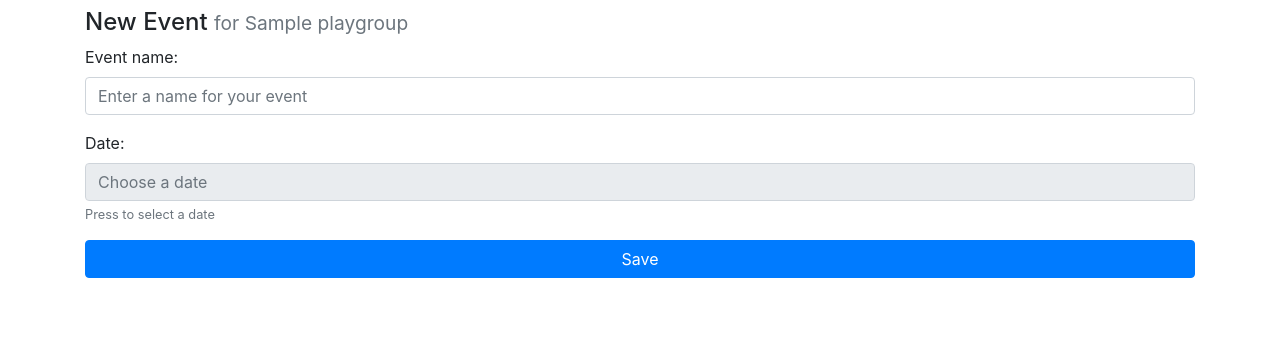
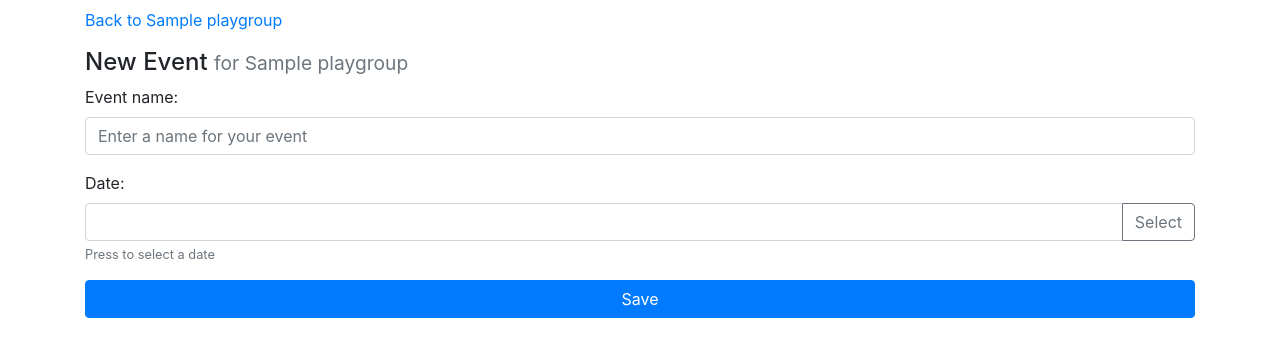
Before and after one commit to zachtib/MTGRollCall, a Django app: page /playgroup/1/newevent/ in a window 1280 px wide. Shown: the part 56-413 px from the top of the page. Run offline with Django 3.2, Linux system fonts and the light colour scheme; a user stored in the database is signed in; tables that the repository leaves empty hold one stand-in row (values such as "Sample post"); some libraries are stand-ins or nearby versions.

Commit message:
some template improvements

```diff
--- a/templates/playgroup/details.html
+++ b/templates/playgroup/details.html
@@ -3,6 +3,8 @@
 {% block content %}
 
 <h2>{{ playgroup }}</h2>
+
+<p><a href="{% url 'playgroup:newevent' playgroup.id %}">New Event</a></p>
 
 <h3>Members</h3>
 <ul>
@@ -18,6 +20,8 @@
         <a href="{{ event.get_absolute_url }}">{{ event.name }}</a>
         <small class="text-muted">{{ event.date }}</small>
     </li>
+    {% empty %}
+    <p>No upcoming events</p>
     {% endfor %}
 </ul>
 
--- a/templates/playgroup/newevent.html
+++ b/templates/playgroup/newevent.html
@@ -1,6 +1,8 @@
 {% extends 'base.html' %}
 
 {% block content %}
+
+    <p><a href="{{ playgroup.get_absolute_url }}">Back to {{ playgroup }}</a></p>
 
     <h4>
         New Event
@@ -13,7 +15,12 @@
         </div>
         <div class="form-group">
             <label for="id_date">Date:</label>
-            <input type="text" readonly="true" class="form-control datepicker" id="id_date" aria-describedby="dateHelp" placeholder="Choose a date">
+            <div class="input-group date" data-provide="datepicker">
+                <input id="id_date" type="text" class="form-control">
+                <div class="input-group-append">
+                    <button class="btn btn-outline-secondary" type="button">Select</button>
+                </div>
+            </div>
             <small id="dateHelp" class="form-text text-muted">Press to select a date</small>
         </div>
 
```
